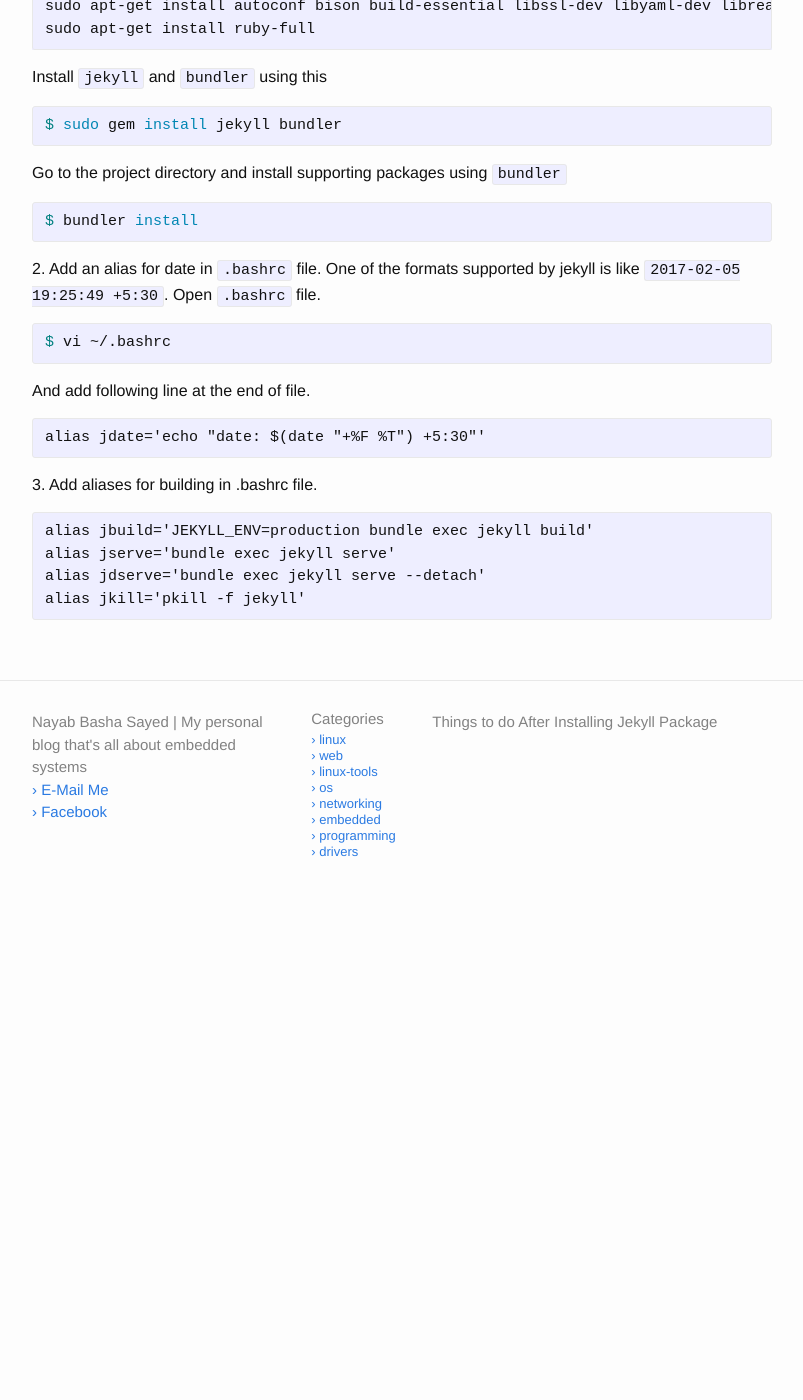
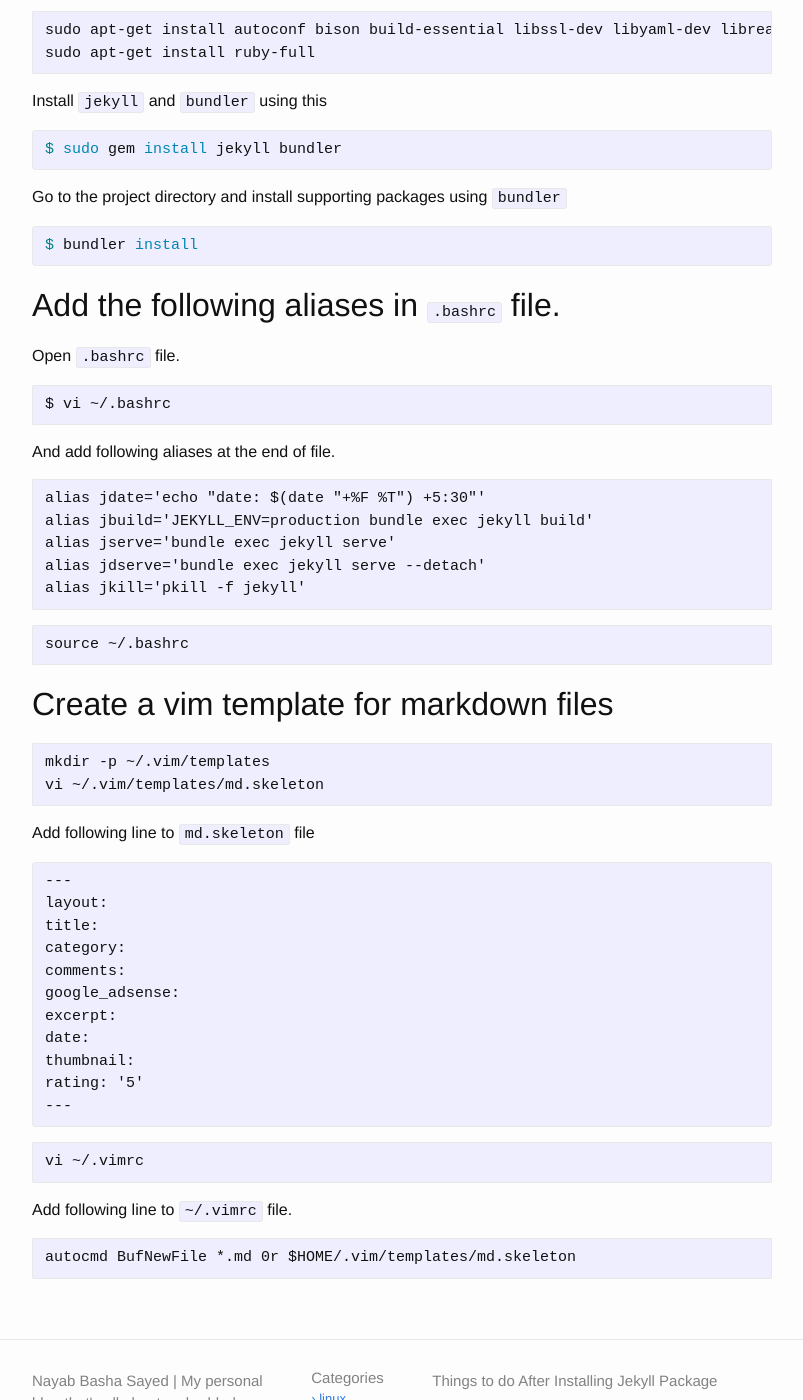
Before and after one commit to itsnayabsd/website, a Jekyll site: the page built from _posts/web/2017-02-05-jekyll-postinstall.md, in a window 1280 px wide and 1400 px high, scrolled down 252 px. Shown: the whole window, without its empty margins (238-1041 px from the left). Built offline with Jekyll 4.4.1, drawn with Linux system fonts in a browser that asks for light colours; before the commit the page ends 1171 px from its top, so only the background shows below that; some of the changed text lies outside the part shown.

Commit message:
Modified jekyll post install

````diff
--- a/_posts/web/2017-02-05-jekyll-postinstall.md
+++ b/_posts/web/2017-02-05-jekyll-postinstall.md
@@ -21,17 +21,43 @@ Go to the project directory and install supporting packages using `bundler`
 $ bundler install
 {% endhighlight %}
 
-2\. Add an alias for date in <code>.bashrc</code> file.
-One of the formats supported by jekyll is like <code>2017-02-05 19:25:49 +5:30</code>.
+## Add the following aliases in <code>.bashrc</code> file.
 Open <code>.bashrc</code> file.
-{% highlight bash %}
+```
 $ vi ~/.bashrc
-{% endhighlight %}
-And add following line at the end of file.
-<pre>alias jdate='echo "date: $(date "+%F %T") +5:30"'</pre>
-
-3\. Add aliases for building in .bashrc file.
-<pre>alias jbuild='JEKYLL_ENV=production bundle exec jekyll build'
+```
+And add following aliases at the end of file.
+```
+alias jdate='echo "date: $(date "+%F %T") +5:30"'
+alias jbuild='JEKYLL_ENV=production bundle exec jekyll build'
 alias jserve='bundle exec jekyll serve'
 alias jdserve='bundle exec jekyll serve --detach'
-alias jkill='pkill -f jekyll'</pre>
+alias jkill='pkill -f jekyll'
+```
+```
+source ~/.bashrc
+```
+## Create a vim template for markdown files
+```
+mkdir -p ~/.vim/templates
+vi ~/.vim/templates/md.skeleton
+```
+Add following line to `md.skeleton` file
+<pre>---
+layout:
+title:
+category:
+comments:
+google_adsense:
+excerpt:
+date:
+thumbnail:
+rating: '5'
+---</pre>
+```
+vi ~/.vimrc
+```
+Add following line to `~/.vimrc` file.
+```
+autocmd BufNewFile *.md 0r $HOME/.vim/templates/md.skeleton
+```
````
Also changed, not shown: other parts of _posts/web/2017-02-05-jekyll-postinstall.md (+1 -1 lines).
